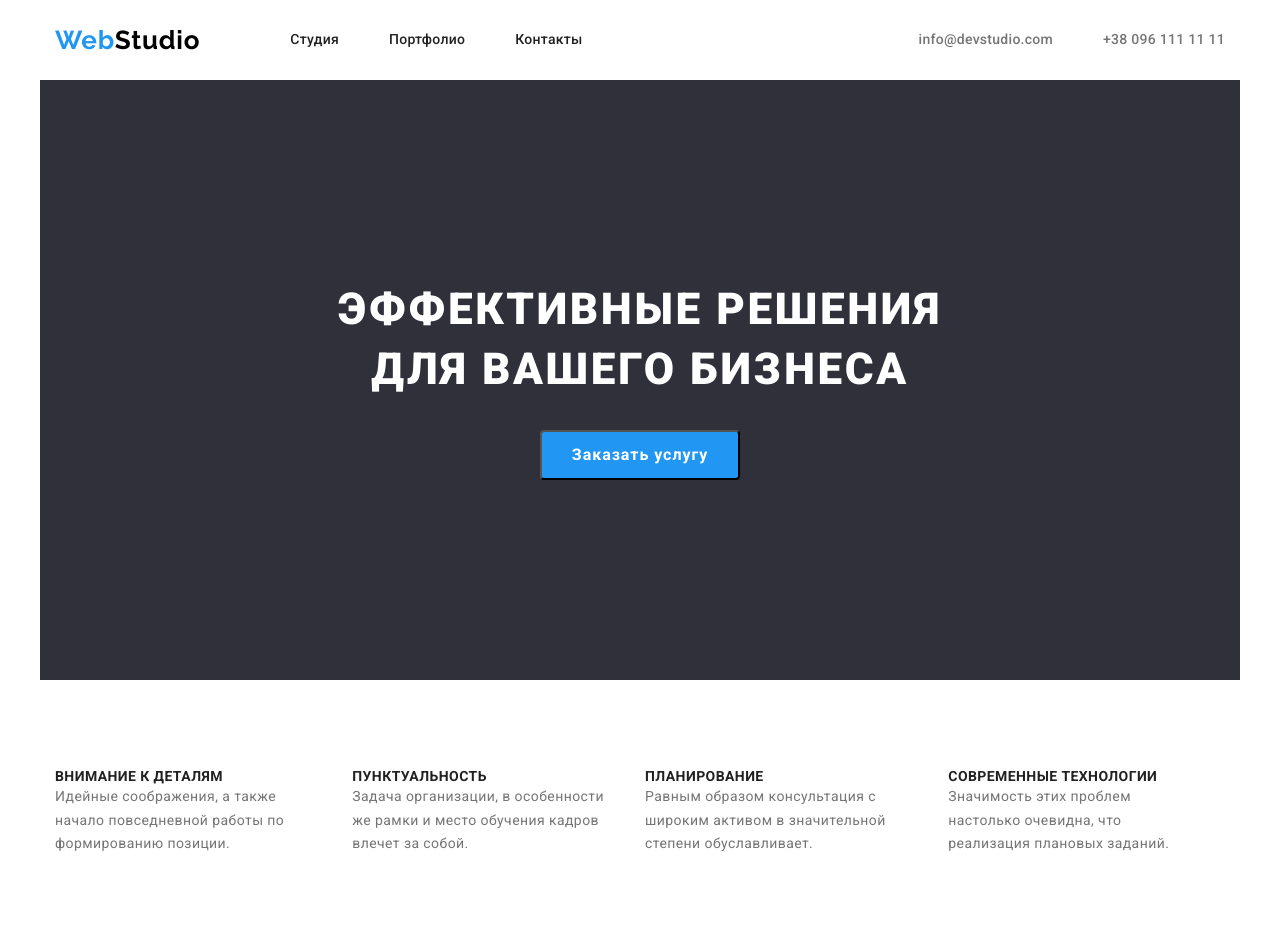
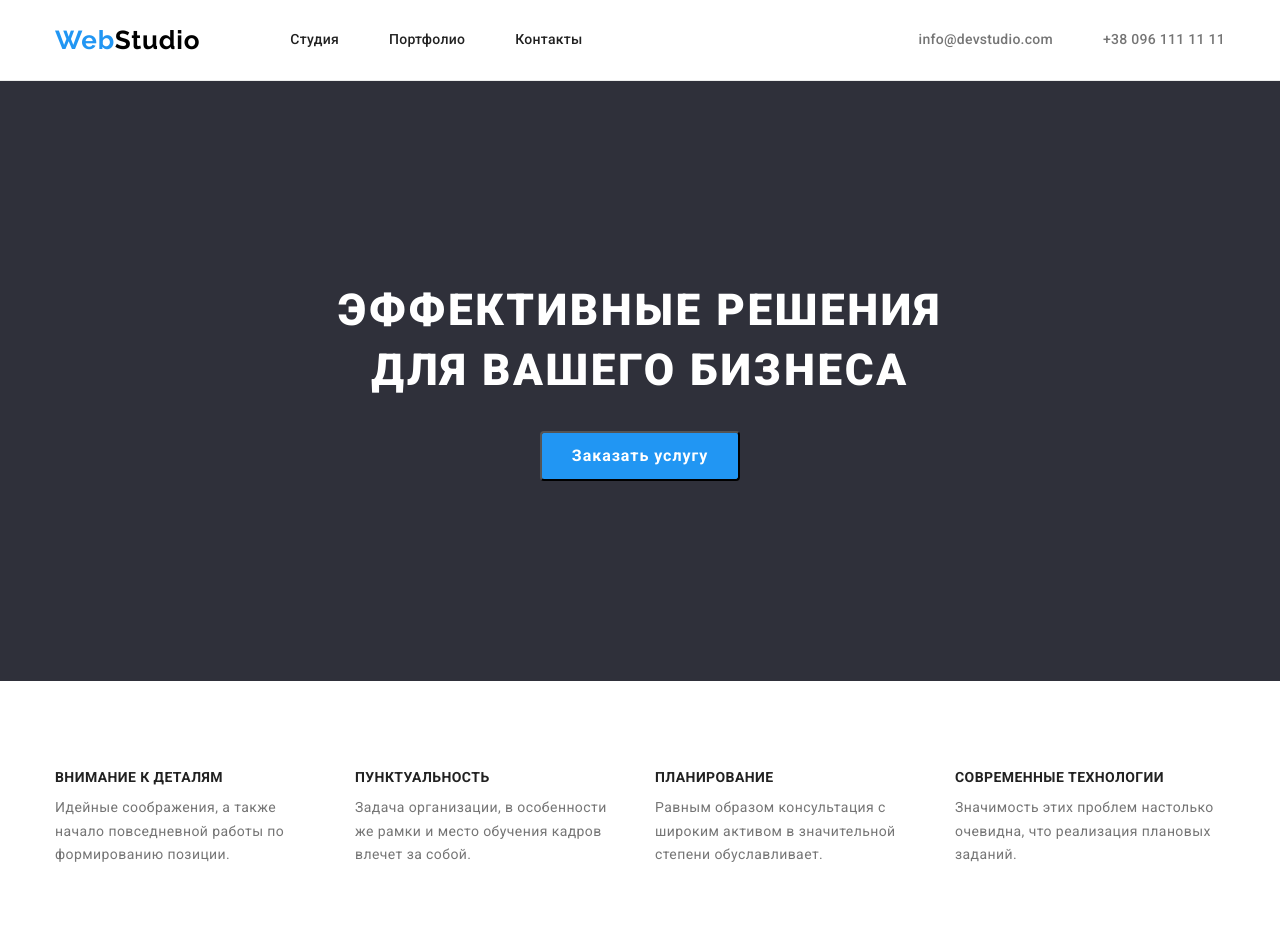
Before and after one commit to catherinebogush/goit-markup-hw-03, a plain HTML site: page index.html in a window 1280 px wide. Shown: the top 947 px of the page. Drawn offline with nearby package versions, Linux system fonts and the light colour scheme.

Commit message:
Правки,хедер,герой

```diff
--- a/css/styles.css
+++ b/css/styles.css
@@ -45,7 +45,9 @@ ul {
 }
 
 /* -------------------------Header----------------------*/
-
+.page-header {
+  border-bottom: 1px solid #ececec;
+}
 .page-logo-nav {
   font-family: Raleway;
   font-style: normal;
@@ -135,6 +137,7 @@ ul {
   text-align: center;
   letter-spacing: 0.03em;
   color: var(--main-color);
+  padding: 6px 22px;
 }
 .projects {
   padding: 20px 24px;
@@ -185,7 +188,6 @@ ul {
 /*--------------------------Main--------------------------*/
 
 .main-hero {
-  width: 1200px;
   background-color: #2f303a;
   text-align: center;
   margin: 0 auto;
@@ -225,9 +227,12 @@ ul {
 .main-description-list {
   display: flex;
   align-items: center;
+}
+.main-first {
   padding-top: 89px;
   padding-bottom: 94px;
 }
+
 .main-description-item {
   margin-right: 30px;
 }
@@ -241,6 +246,10 @@ ul {
   letter-spacing: 0.03em;
   text-transform: uppercase;
   color: var(--main-color);
+  margin-bottom: 10px;
+}
+.main-description-paragraph {
+  width: 270px;
 }
 .photos-works {
   display: flex;
```
